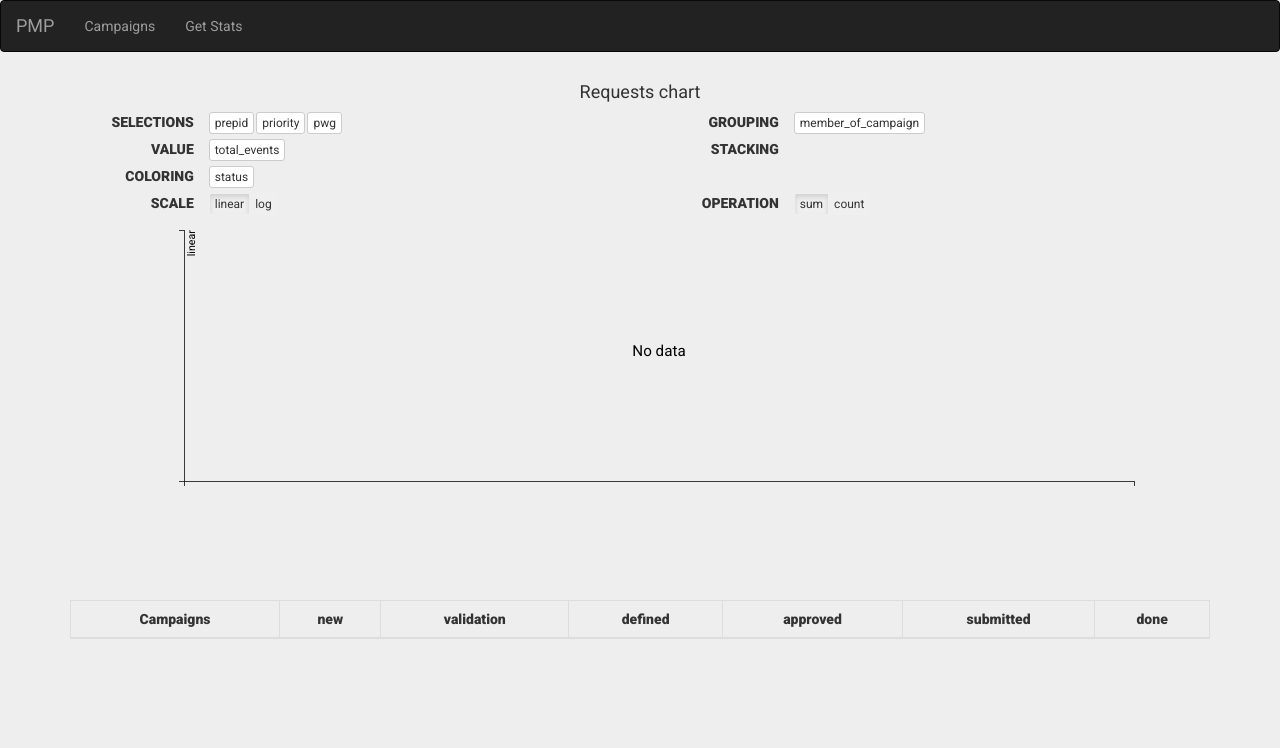
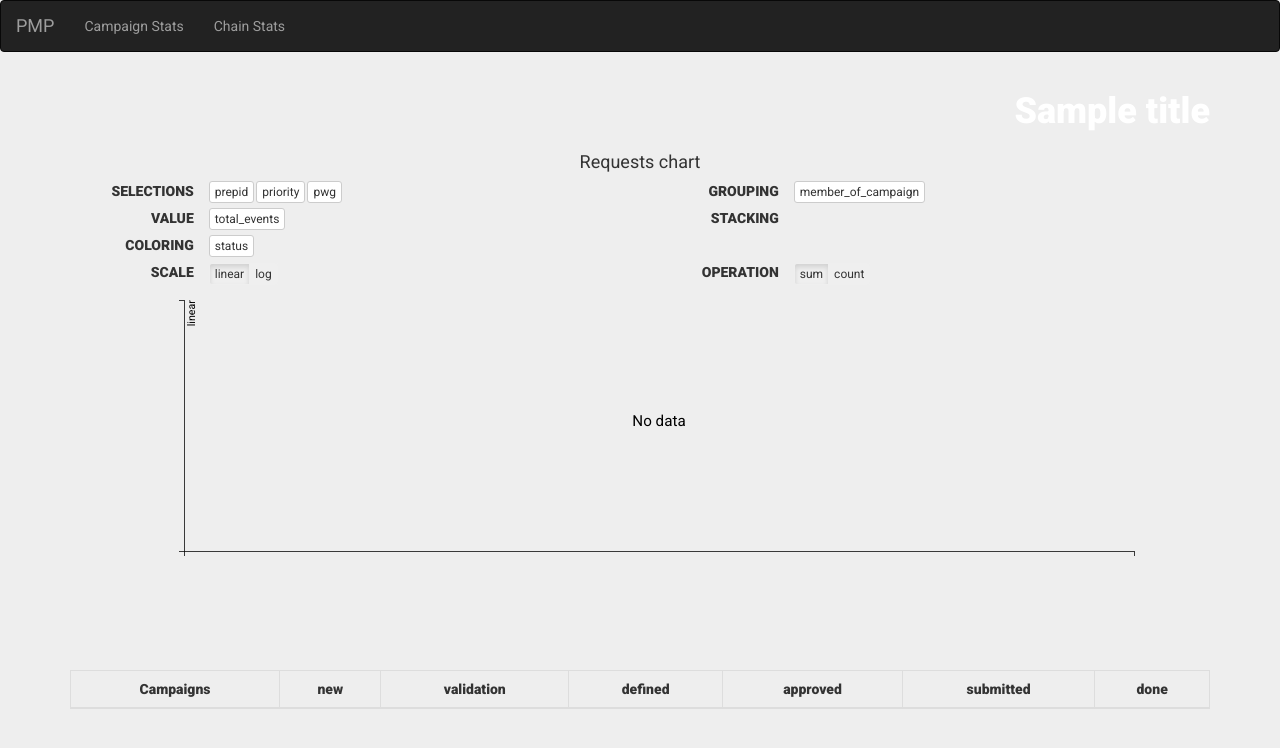
Before and after one commit to cms-PdmV/pMp, a Flask app: template app/templates/graph.html in a window 1280 px wide. Shown: the top 748 px of the page. Run offline with Flask 2, Linux system fonts and the light colour scheme; the template is opened without the code that fills it: most values are stand-ins (such as "Sample title", 1, 10 or a date in 2020); lists and menus that the app fills with data are empty; some libraries are stand-ins or nearby versions.

Commit message:
html playground for chain stats

```diff
--- a/app/pmp.py
+++ b/app/pmp.py
@@ -29,8 +29,8 @@ def search(campaign):
 def index():
     return make_response(open('app/templates/index.html').read())
 
-@app.route('/get_stats')
-@app.route('/dashboard')
+@app.route('/campaign')
+@app.route('/chain')
 def dashboard():
     return make_response(open('app/templates/graph.html').read())
 
--- a/app/static/js/app.js
+++ b/app/static/js/app.js
@@ -4,11 +4,13 @@ var pmpApp = angular.module('pmpApp', ['ngRoute', 'mcm.charts'])
     .config(['$routeProvider', '$locationProvider',
         function($routeProvider, $locationProvider) {
             $routeProvider
-                .when('/dashboard', {
-                    templateUrl: 'partials/dashboard.html'
+                .when('/campaign', {
+                    templateUrl: 'partials/campaign.html',
+                    controller: 'CampaignsController'
                 })
-                .when('/get_stats', {
-                    templateUrl: 'partials/get_stats.html'
+                .when('/chain', {
+                    templateUrl: 'partials/chain.html',
+                    controller: 'ChainsController'
                 });
             $locationProvider.html5Mode(true);
         }
--- a/app/static/js/controllers.js
+++ b/app/static/js/controllers.js
@@ -1,7 +1,8 @@
 'use strict';
 
-function MainController($scope, $http) {
+pmpApp.controller('MainController', function($scope, $http) {
 
+    $scope.title = '';
     $scope.allRequestData = [];
 
     $scope.requests = {};
@@ -28,19 +29,33 @@ function MainController($scope, $http) {
     $scope.piecharts.fullTerms = ["new", "validation", "defined", "approved", "submitted", "done"];
     $scope.piecharts.nestBy = ["member_of_campaign", "status"];
     $scope.piecharts.sum = "total_events";
+});
 
-    $scope.get_stats = function (query, add) {
+pmpApp.controller('CampaignsController', function($scope, $http) {
+    $scope.$parent.title = 'Statistics of Campaigns';
+    $scope.$parent.allRequestData = [];
+
+    $scope.load = function(query, add) {
         $scope.loadingData = true;
         var promise = $http.get("api/" + query);
-        promise.then(function (data) {
+        promise.then(function(data) {
             if (query !== '' && add) {
                 data.data.results.push.apply(data.data.results, $scope.allRequestData);
             }
             $scope.loadingData = false;
-            $scope.allRequestData = data.data.results;
-        }, function () {
+            $scope.$parent.allRequestData = data.data.results;
+        }, function() {
             alert("Error getting requests");
             $scope.loadingData = false;
         });
     };
-}
+});
+
+pmpApp.controller('ChainsController', function($scope) {
+    $scope.$parent.title = 'Statistics Within Chains';
+    $scope.$parent.allRequestData = [];
+
+    $scope.load = function(query, add) {
+        console.log("Chain")
+    }
+});
--- a/app/templates/graph.html
+++ b/app/templates/graph.html
@@ -30,13 +30,26 @@
       <div class="container-fluid">
         <ul class="nav navbar-nav col-xs-12 col-sm-6 col-md-6 col-lg-6">
           <li class="hidden-xs"><a class="navbar-brand" href="#">PMP</a></li>
-          <li><a href="/dashboard">Campaigns</a></li>
-          <li><a href="/get_stats">Get Stats</a></li>
+          <li><a href="/campaign">Campaign Stats</a></li>
+          <li><a href="/chain">Chain Stats</a></li>
         </ul>
       </div>
     </nav>
 
     <div class="container">
+
+      <div class="row">
+        <div class="hidden-xs hidden-sm col-md-12 col-lg-12">
+          <h1 class="pull-right white">
+            <strong>{{title}}</strong>
+          </h1>
+        </div>
+        <div class="col-xs-12 col-sm-12 hidden-md hidden-lg">
+          <h3 class="pull-right white">
+            <strong>{{title}}</strong>
+          </h3>
+        </div>
+      </div>
 
       <div ng-view></div>
 
```
Also changed, not shown: app/static/partials/campaign.html (renamed from app/static/partials/dashboard.html), app/static/partials/chain.html (renamed from app/static/partials/get_stats.html).
